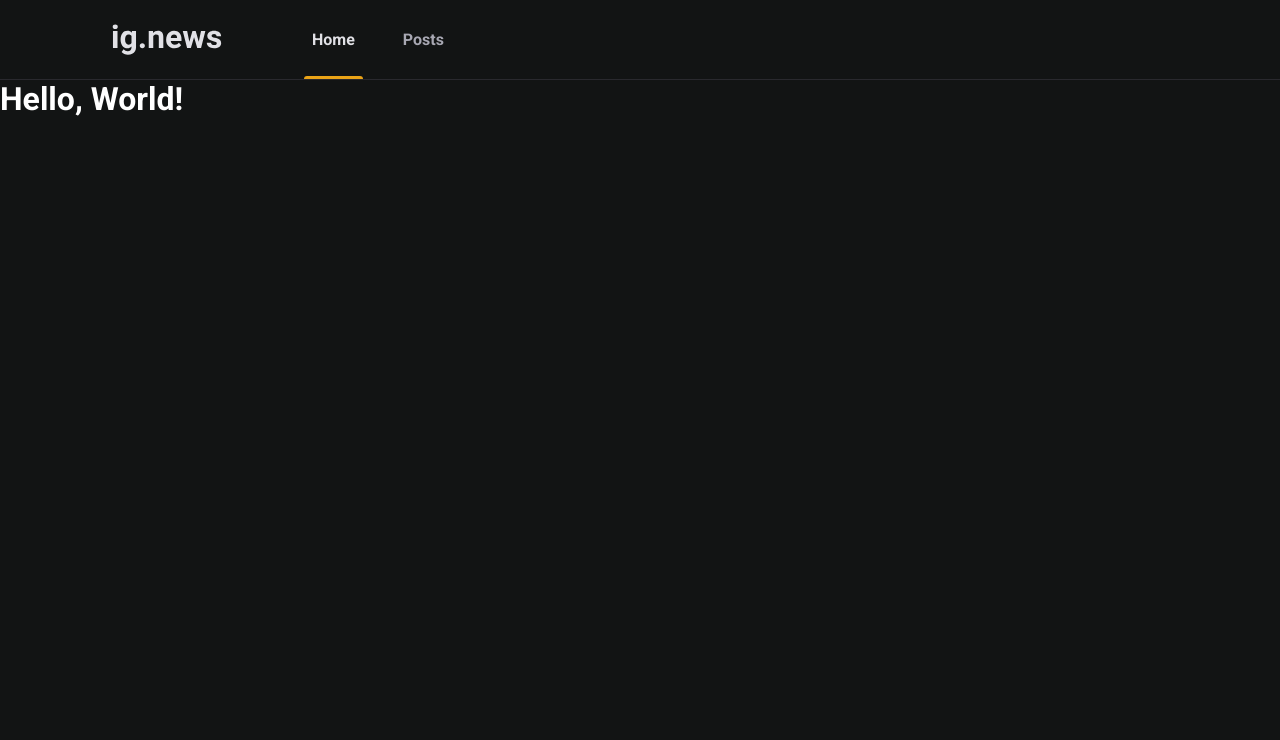
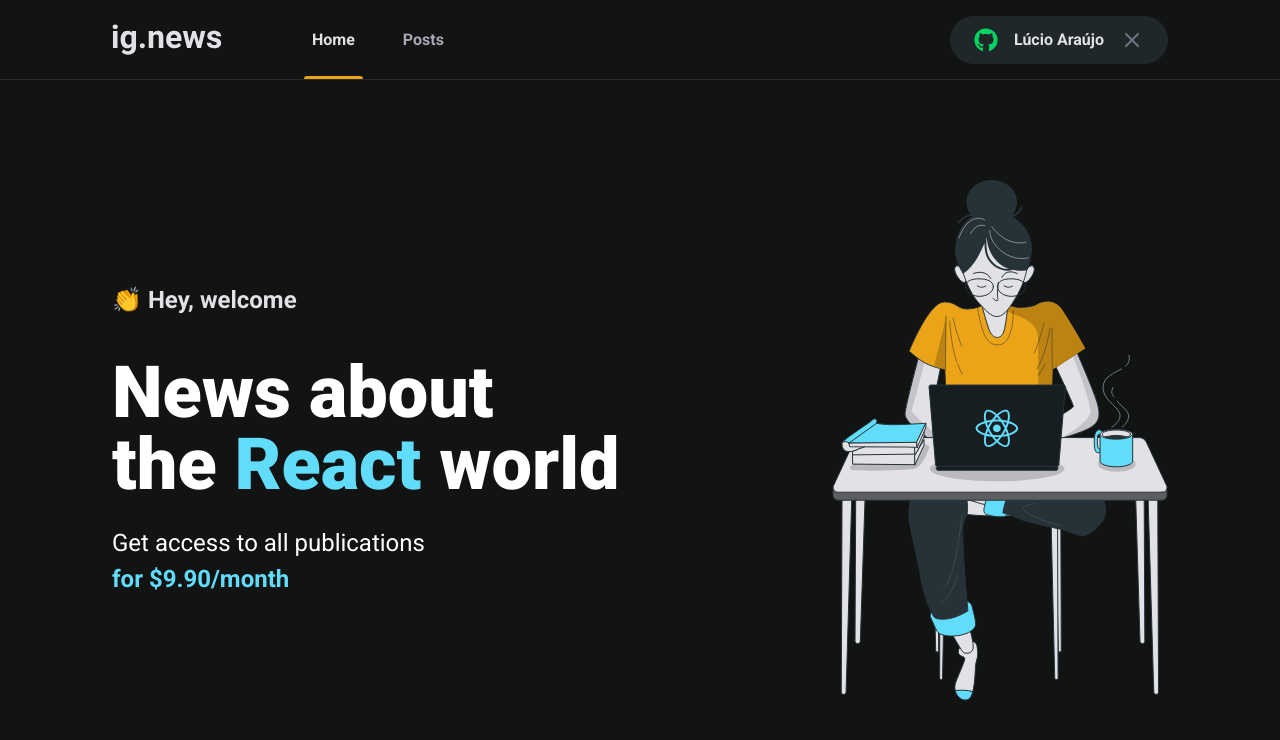
Before and after one commit to lucio-araujo/ignews, a Next.js app: page / in a window 1280 px wide. Shown: the top 740 px of the page. Built offline with nearby package versions, Linux system fonts and the light colour scheme.

Commit message:
Estilização da Home

```diff
--- a/package.json
+++ b/package.json
@@ -12,6 +12,7 @@
     "next": "14.0.1",
     "react": "^18",
     "react-dom": "^18",
+    "react-icons": "^4.11.0",
     "sass": "^1.69.5"
   },
   "devDependencies": {
--- a/src/components/Header/index.tsx
+++ b/src/components/Header/index.tsx
@@ -1,3 +1,4 @@
+import { SignInButton } from "../SigninButton";
 import styles from "./styles.module.scss";
 
 export function Header() {
@@ -11,6 +12,7 @@
           </a>
           <a href="#">Posts</a>
         </nav>
+        <SignInButton />
       </div>
     </header>
   );
--- a/src/components/Header/styles.module.scss
+++ b/src/components/Header/styles.module.scss
@@ -53,4 +53,9 @@
       }
     }
   }
+
+  button {
+    margin-left: auto;
+  }
+
 }
--- /dev/null
+++ b/src/components/SigninButton/index.tsx
@@ -0,0 +1,17 @@
+import { FaGithub } from "react-icons/fa";
+import { FiX } from "react-icons/fi";
+
+import styles from "./styles.module.scss";
+
+export function SignInButton() {
+  const isActive = true;
+  const username = "Lúcio Araújo";
+
+  return (
+    <button className={styles.container}>
+      <FaGithub color={isActive ? "#04d361" : "#EBA417"} />
+      {isActive ? username : "Sign in with GitHub"}
+      {isActive && <FiX color="737380" className={styles.closeIcon} />}
+    </button>
+  );
+}
--- /dev/null
+++ b/src/components/SigninButton/styles.module.scss
@@ -0,0 +1,34 @@
+.container {
+  height: 3rem;
+  min-width: 13.625rem;
+  border-radius: 3rem;
+  padding: 0 1.5rem;
+
+  display: flex;
+  align-items: center;
+  justify-content: center;
+
+  background: var(--gray-850);
+  color: var(--gray-100);
+  font-weight: bold;
+  line-height: 1.25rem;
+  border: 0;
+  transition: filter 0.2s;
+
+  svg {
+    width: 1.5rem;
+    height: 1.5rem;
+  }
+
+  svg:first-child {
+    margin-right: 1rem;
+  }
+
+  svg.closeIcon {
+    margin-left: 1rem;
+  }
+
+  &:hover {
+    filter: brightness(0.8);
+  }
+}
--- /dev/null
+++ b/src/pages/home.module.scss
@@ -0,0 +1,43 @@
+.container {
+  max-width: 1120px;
+  height: calc(100vh - 5rem);
+  margin: 0 auto;
+  padding: 0 2rem;
+
+  display: flex;
+  align-items: center;
+  justify-content: space-between;
+}
+
+.hero {
+  max-width: 600px;
+
+  p:first-child {
+    font-size: 1.5rem;
+    font-weight: 700;
+    line-height: 2.125rem;
+    color: var(--gray-100);
+  }
+
+  h1 {
+    margin-top: 2.5rem;
+    font-size: 4.5rem;
+    font-weight: 900;
+    line-height: 4.5rem;
+
+    span {
+      color: var(--cyan-500);
+    }
+  }
+
+  p:last-child {
+    font-size: 1.5rem;
+    line-height: 2.25rem;
+    margin-top: 1.5rem;
+
+    span {
+      color: var(--cyan-500);
+      font-weight: 700;
+    }
+  }
+}
--- a/src/pages/index.tsx
+++ b/src/pages/index.tsx
@@ -1,4 +1,5 @@
 import Head from "next/head";
+import styles from "./home.module.scss";
 
 export default function Home() {
   return (
@@ -12,10 +13,23 @@
         />
         <meta name="viewport" content="width=device-width, initial-scale=1" />
         <link rel="shortcut icon" href="favicon.png" type="image/png" />
-        <title>ig.news</title>
+        <title>Home | ig.news</title>
       </Head>
-      <main>
-        <h1>Hello, World!</h1>
+      <main className={styles.container}>
+        <article className={styles.hero}>
+          <p>👏 Hey, welcome</p>
+          <h1>
+            News about
+            <br />
+            the <span>React</span> world
+          </h1>
+          <p>
+            Get access to all publications
+            <br />
+            <span>for $9.90/month</span>
+          </p>
+        </article>
+        <img src="/images/avatar.svg" alt="Girl coding" />
       </main>
     </>
   );
--- a/src/styles/global.scss
+++ b/src/styles/global.scss
@@ -9,8 +9,10 @@
 
   --gray-100: #e1e1e6;
   --gray-300: #a8a8b3;
+  --gray-500: #737380;
   --gray-700: #1f2729;
   --gray-800: #29292e;
+  --gray-850: #1f2729;
   --gray-900: #121414;
 
   --cyan-500: #61dcfb;
```
Also changed, not shown: src/styles/Home.module.scss (deleted, +0 -229 lines), 1 other file (tests, documents, lock files or other folders).
